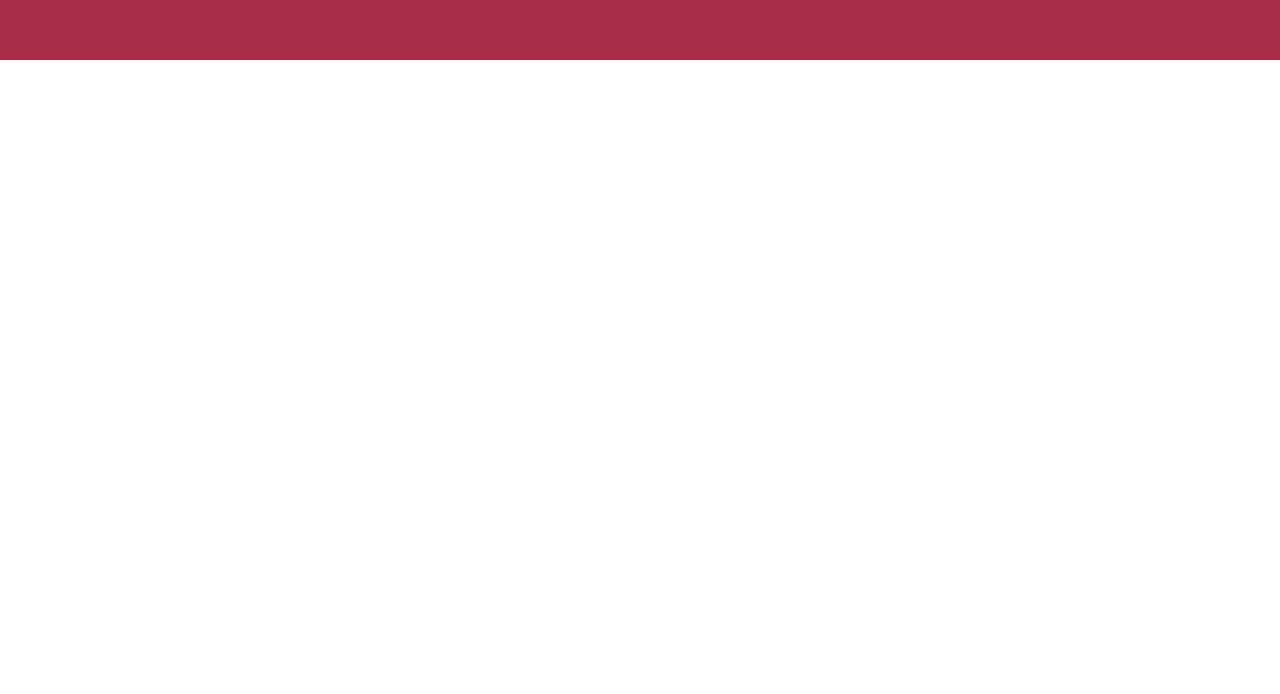
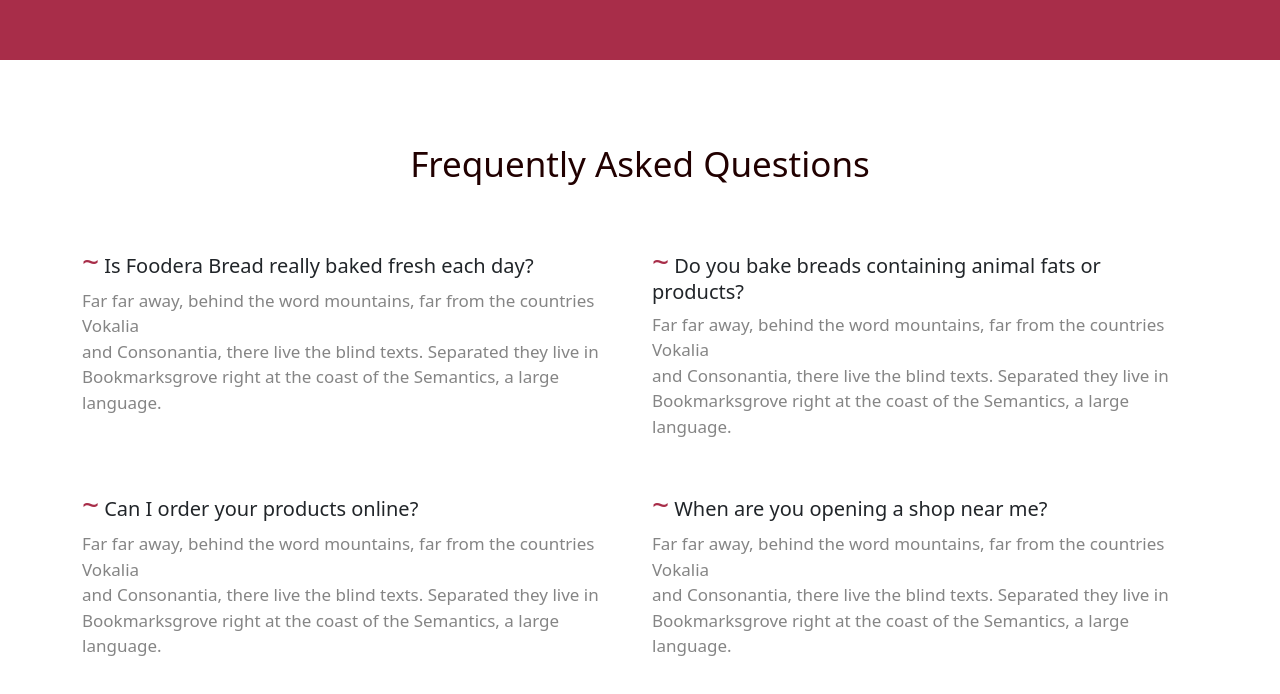
Before and after one commit to MohamedMamdouh-98/Resturant, a React (Create React App) app: page / in a window 1280 px wide. Shown: the part 4555-5249 px from the top of the page. Before the commit the page ends 4615 px from the top, so only its background shows below. Built offline with nearby package versions, Linux system fonts and the light colour scheme.

Commit message:
The instruction part has been completed

```diff
--- a/src/App.js
+++ b/src/App.js
@@ -1,6 +1,7 @@
 import React, { Component } from "react"
 import About from "./components/About/About";
 import Explore from "./components/Explore/Explore";
+import Faq from "./components/Faq/Faq";
 import Home from "./components/Home/Home";
 import Intro from "./components/Intro/Intro";
 import Navs from "./components/Navs/Navs";
@@ -21,6 +22,7 @@ class App extends Component {
         <Video/>
         <Explore/>
         <Testimonials/>
+        <Faq/>
       </div>
     );
   }
--- /dev/null
+++ b/src/components/Faq/Faq.css
@@ -0,0 +1,21 @@
+.faq{
+
+}
+.faq h2{
+    color: var(--textColor);
+    padding: 35px 0;
+    font-size: 35px;
+}
+.faq h4{
+    font-size: 20px;
+}
+.faq p{
+    color: var(--BColor);
+    font-size: 17px;
+}
+.faq span{
+    color: var(--mainColor);
+    margin-right: 5px;
+    font-weight: normal;
+    font-size: 30px;
+}
--- /dev/null
+++ b/src/components/Faq/Faq.jsx
@@ -0,0 +1,32 @@
+import React from 'react'
+import './Faq.css'
+
+function Faq() {
+    return (
+        <div className="faq py-5 text-center">
+            <h2>Frequently Asked Questions</h2>
+            <div className="container text-start">
+                <div className="row">
+                    <div className="col-md-6 py-3">
+                        <h4><span>~</span>Is Foodera Bread really baked fresh each day?</h4>
+                        <p>Far far away, behind the word mountains, far from the countries Vokalia<br/> and Consonantia, there live the blind texts. Separated they live in<br/> Bookmarksgrove right at the coast of the Semantics, a large language.</p>
+                    </div>
+                    <div className="col-md-6 py-3">
+                        <h4><span>~</span>Do you bake breads containing animal fats or products?</h4>
+                        <p>Far far away, behind the word mountains, far from the countries Vokalia<br/> and Consonantia, there live the blind texts. Separated they live in<br/> Bookmarksgrove right at the coast of the Semantics, a large language.</p>
+                    </div>
+                    <div className="col-md-6 py-3">
+                        <h4><span>~</span>Can I order your products online?</h4>
+                        <p>Far far away, behind the word mountains, far from the countries Vokalia<br/> and Consonantia, there live the blind texts. Separated they live in<br/> Bookmarksgrove right at the coast of the Semantics, a large language.</p>
+                    </div>
+                    <div className="col-md-6 py-3">
+                        <h4><span>~</span>When are you opening a shop near me?</h4>
+                        <p>Far far away, behind the word mountains, far from the countries Vokalia<br/> and Consonantia, there live the blind texts. Separated they live in<br/> Bookmarksgrove right at the coast of the Semantics, a large language.</p>
+                    </div>
+                </div>
+            </div>
+        </div>
+    )
+}
+
+export default Faq
```
